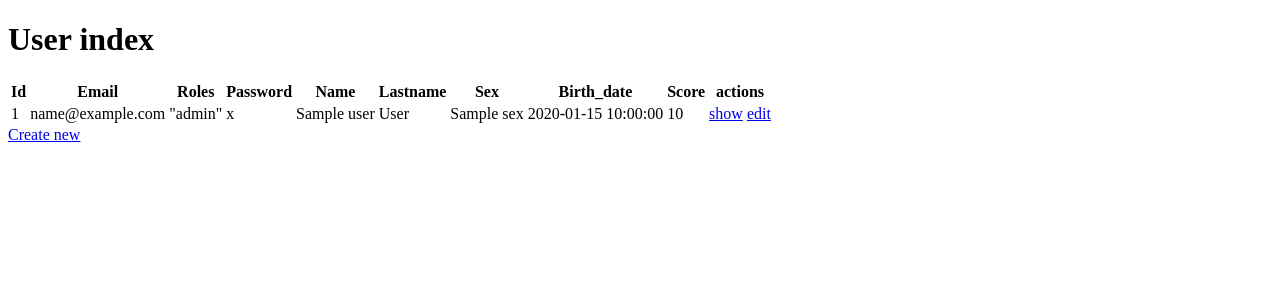
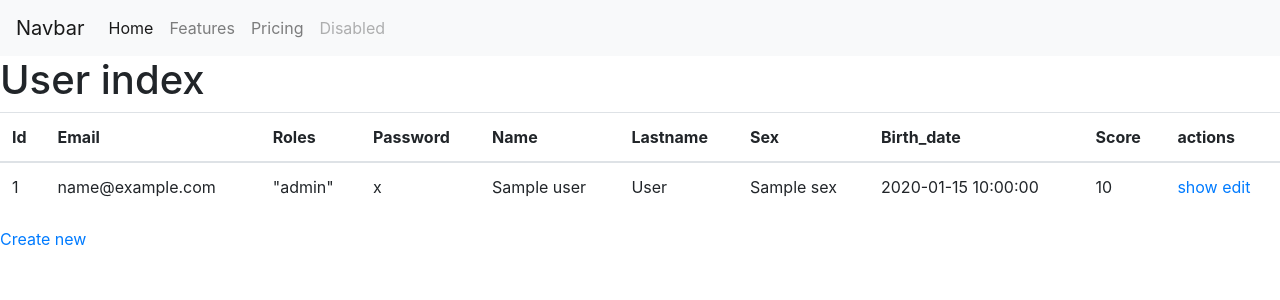
Before and after one commit to mohakhlf/Immortality-production, a Symfony app: template templates/user/index.html.twig in a window 1280 px wide. Shown: the top 300 px of the page. Run offline with Twig, Linux system fonts and the light colour scheme; the template is opened without the code that fills it: most values are stand-ins (such as "Sample title", 1, 10 or a date in 2020); some libraries are stand-ins or nearby versions.

Commit message:
ajout de bootstrap + barre de navigation

```diff
--- a/templates/base.html.twig
+++ b/templates/base.html.twig
@@ -2,11 +2,21 @@
 <html>
     <head>
         <meta charset="UTF-8">
-        <title>{% block title %}Welcome!{% endblock %}</title>
-        {% block stylesheets %}{% endblock %}
+        <title>{% block title %}Nameless !{% endblock %}</title>
+        {% block stylesheets %}
+            <link rel="stylesheet" href="https://stackpath.bootstrapcdn.com/bootstrap/4.5.0/css/bootstrap.min.css" integrity="sha384-9aIt2nRpC12Uk9gS9baDl411NQApFmC26EwAOH8WgZl5MYYxFfc+NcPb1dKGj7Sk" crossorigin="anonymous">
+        {% endblock %}
     </head>
     <body>
-        {% block body %}{% endblock %}
-        {% block javascripts %}{% endblock %}
+    {% include ('/layout/navbar.html.twig') %}
+
+        {% block body %}
+        {% endblock %}
+
+        {% block javascripts %}
+            <script src="https://code.jquery.com/jquery-3.5.1.slim.min.js" integrity="sha384-DfXdz2htPH0lsSSs5nCTpuj/zy4C+OGpamoFVy38MVBnE+IbbVYUew+OrCXaRkfj" crossorigin="anonymous"></script>
+            <script src="https://cdn.jsdelivr.net/npm/popper.js@1.16.0/dist/umd/popper.min.js" integrity="sha384-Q6E9RHvbIyZFJoft+2mJbHaEWldlvI9IOYy5n3zV9zzTtmI3UksdQRVvoxMfooAo" crossorigin="anonymous"></script>
+            <script src="https://stackpath.bootstrapcdn.com/bootstrap/4.5.0/js/bootstrap.min.js" integrity="sha384-OgVRvuATP1z7JjHLkuOU7Xw704+h835Lr+6QL9UvYjZE3Ipu6Tp75j7Bh/kR0JKI" crossorigin="anonymous"></script>
+        {% endblock %}
     </body>
 </html>
--- a/templates/home/index.html.twig
+++ b/templates/home/index.html.twig
@@ -1,3 +1,5 @@
+{% extends 'base.html.twig' %}
+
 {% block body %}
     <h1>{{ title }}</h1>
 {% endblock %}
--- /dev/null
+++ b/templates/layout/navbar.html.twig
@@ -0,0 +1,22 @@
+<nav class="navbar navbar-expand-lg navbar-light bg-light">
+    <a class="navbar-brand" href="#">Navbar</a>
+    <button class="navbar-toggler" type="button" data-toggle="collapse" data-target="#navbarNav" aria-controls="navbarNav" aria-expanded="false" aria-label="Toggle navigation">
+        <span class="navbar-toggler-icon"></span>
+    </button>
+    <div class="collapse navbar-collapse" id="navbarNav">
+        <ul class="navbar-nav">
+            <li class="nav-item active">
+                <a class="nav-link" href="#">Home <span class="sr-only">(current)</span></a>
+            </li>
+            <li class="nav-item">
+                <a class="nav-link" href="#">Features</a>
+            </li>
+            <li class="nav-item">
+                <a class="nav-link" href="#">Pricing</a>
+            </li>
+            <li class="nav-item">
+                <a class="nav-link disabled" href="#" tabindex="-1" aria-disabled="true">Disabled</a>
+            </li>
+        </ul>
+    </div>
+</nav>
```
